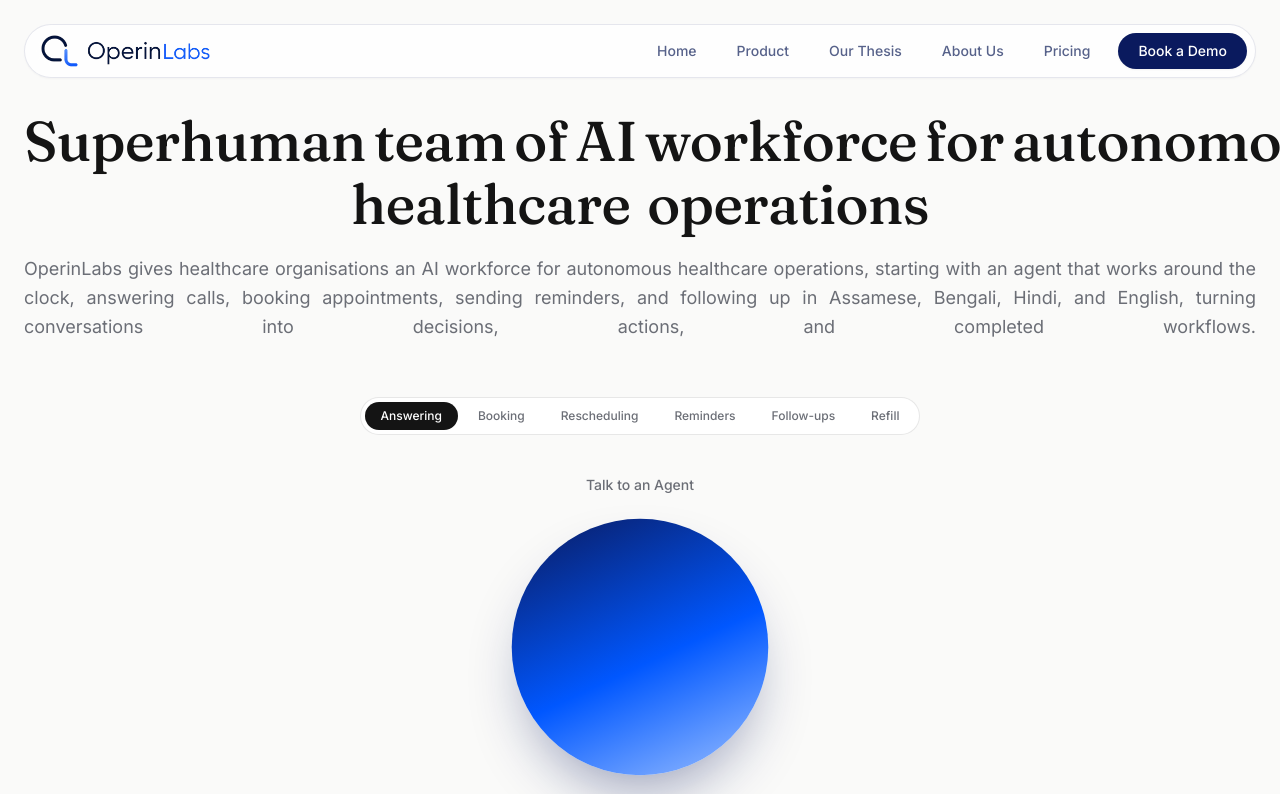
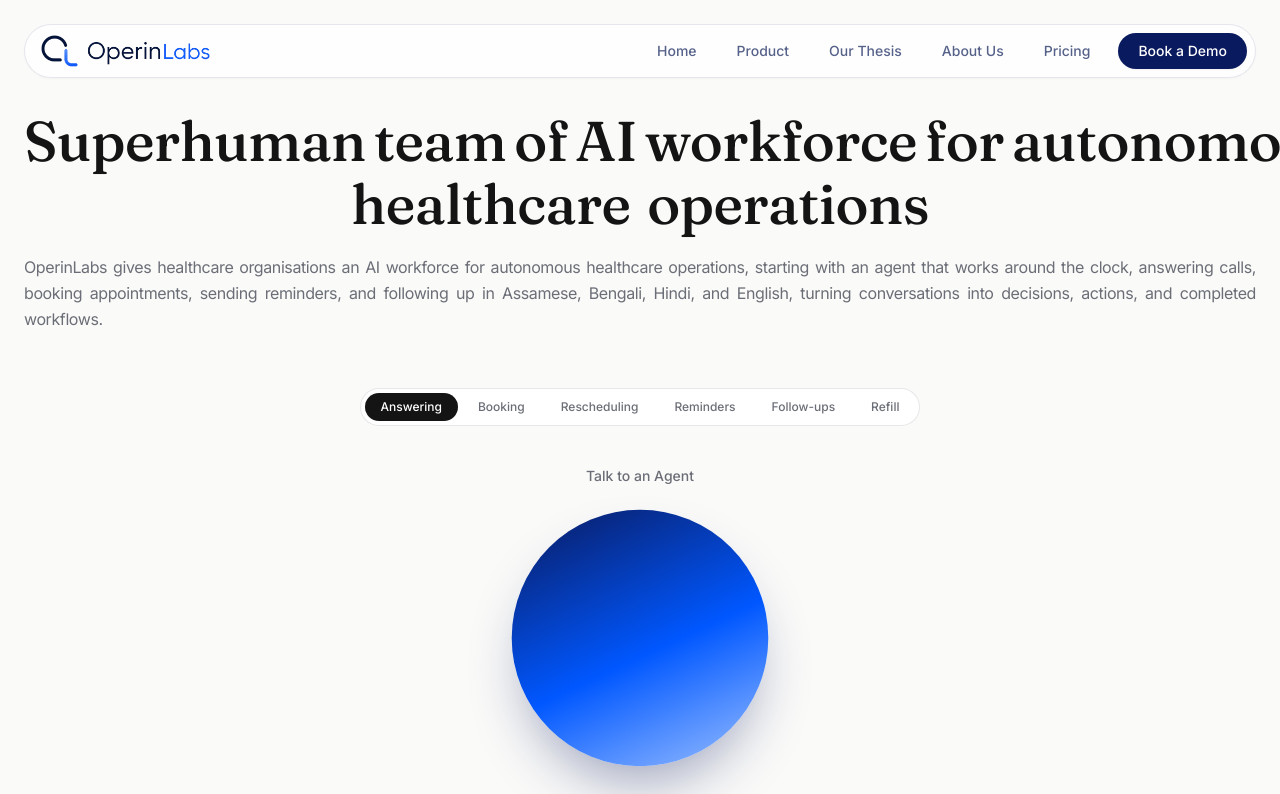
Before and after one commit to OperinLabs/OperinLabs-Landing-Page, a React (Vite) app: page / in a window 1280 px wide. Shown: the top 794 px of the page. Built offline with nearby package versions, Linux system fonts and the light colour scheme.

Commit message:
Update Hero.tsx

```diff
--- a/src/components/Hero.tsx
+++ b/src/components/Hero.tsx
@@ -71,7 +71,7 @@ export default function Hero({ onBookDemo }: HeroProps) {
 
         <motion.p
           variants={item}
-          className="mt-5 w-full text-lg leading-relaxed text-mono-soft lg:text-justify"
+          className="mt-5 w-full text-base leading-relaxed tracking-tight text-mono-soft lg:text-justify"
           style={{ textAlignLast: "justify" }}
         >
           OperinLabs gives healthcare organisations an AI workforce for
```
